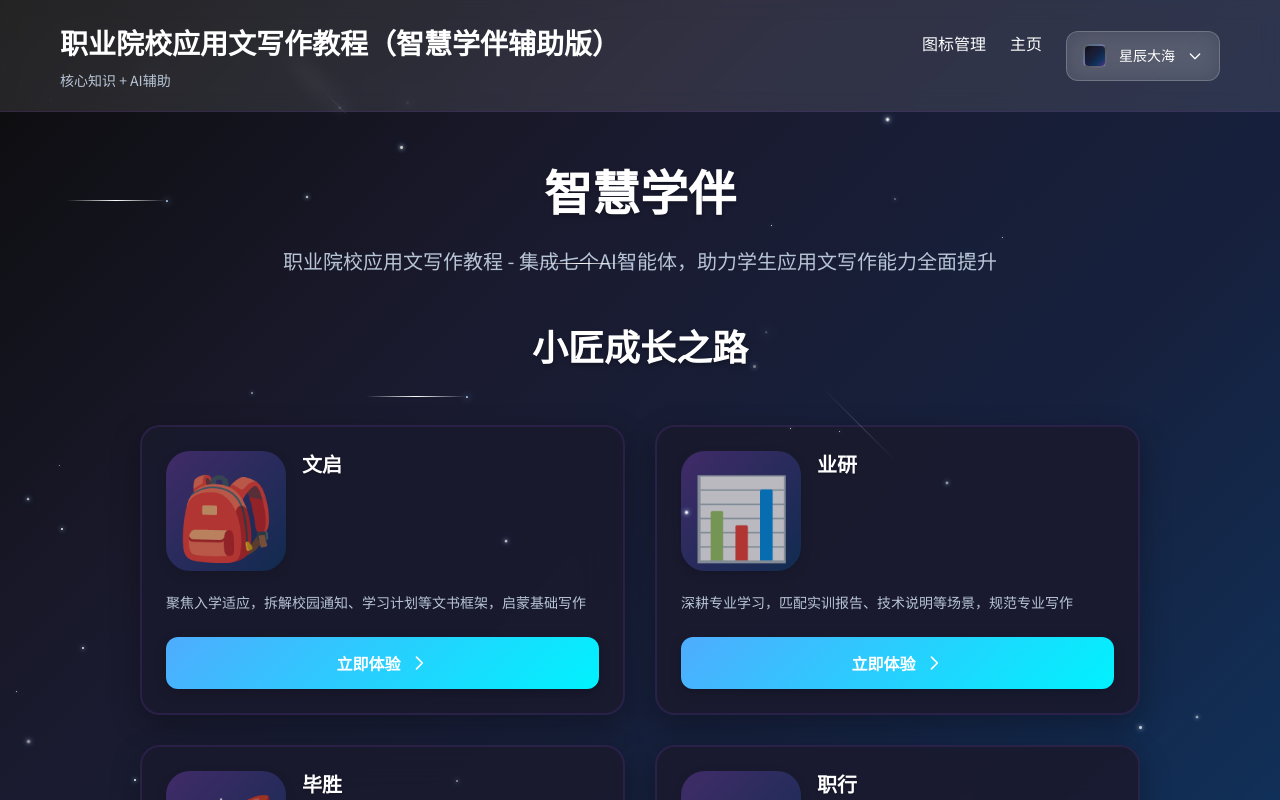
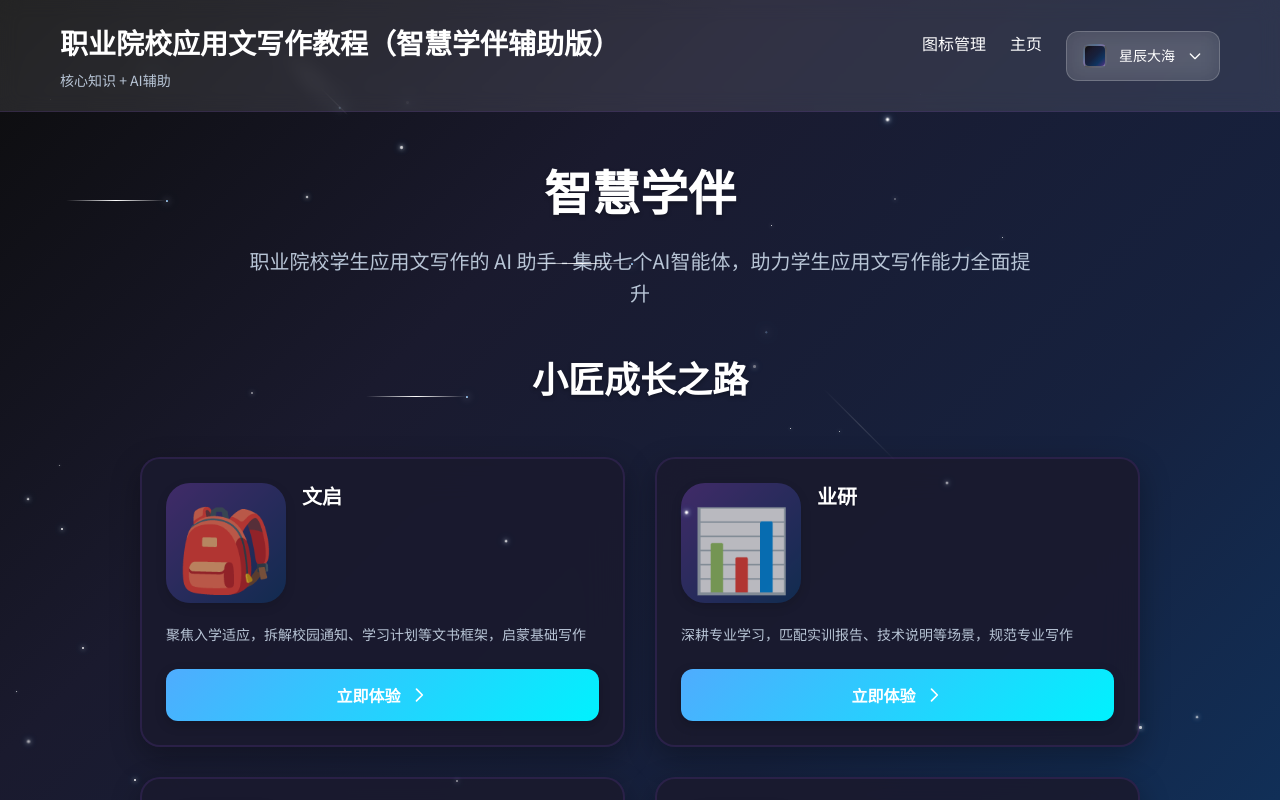
Before and after one commit to duliangkuan/zhanshi, a Vue app: page / in a window 1280 px wide. Shown: the top 800 px of the page. Built offline with nearby package versions, Linux system fonts and the light colour scheme.

Commit message:
修改主页标题：职业院校应用文写作教程改为职业院校学生应用文写作的 AI 助手

```diff
--- a/src/views/Home.vue
+++ b/src/views/Home.vue
@@ -25,7 +25,7 @@
               智慧学伴
             </h2>
             <p class="hero-subtitle animate__animated animate__fadeInUp animate__delay-1s">
-              职业院校应用文写作教程 - 集成七个AI智能体，助力学生应用文写作能力全面提升
+              职业院校学生应用文写作的 AI 助手 - 集成七个AI智能体，助力学生应用文写作能力全面提升
             </p>
           </div>
         </section>
```
